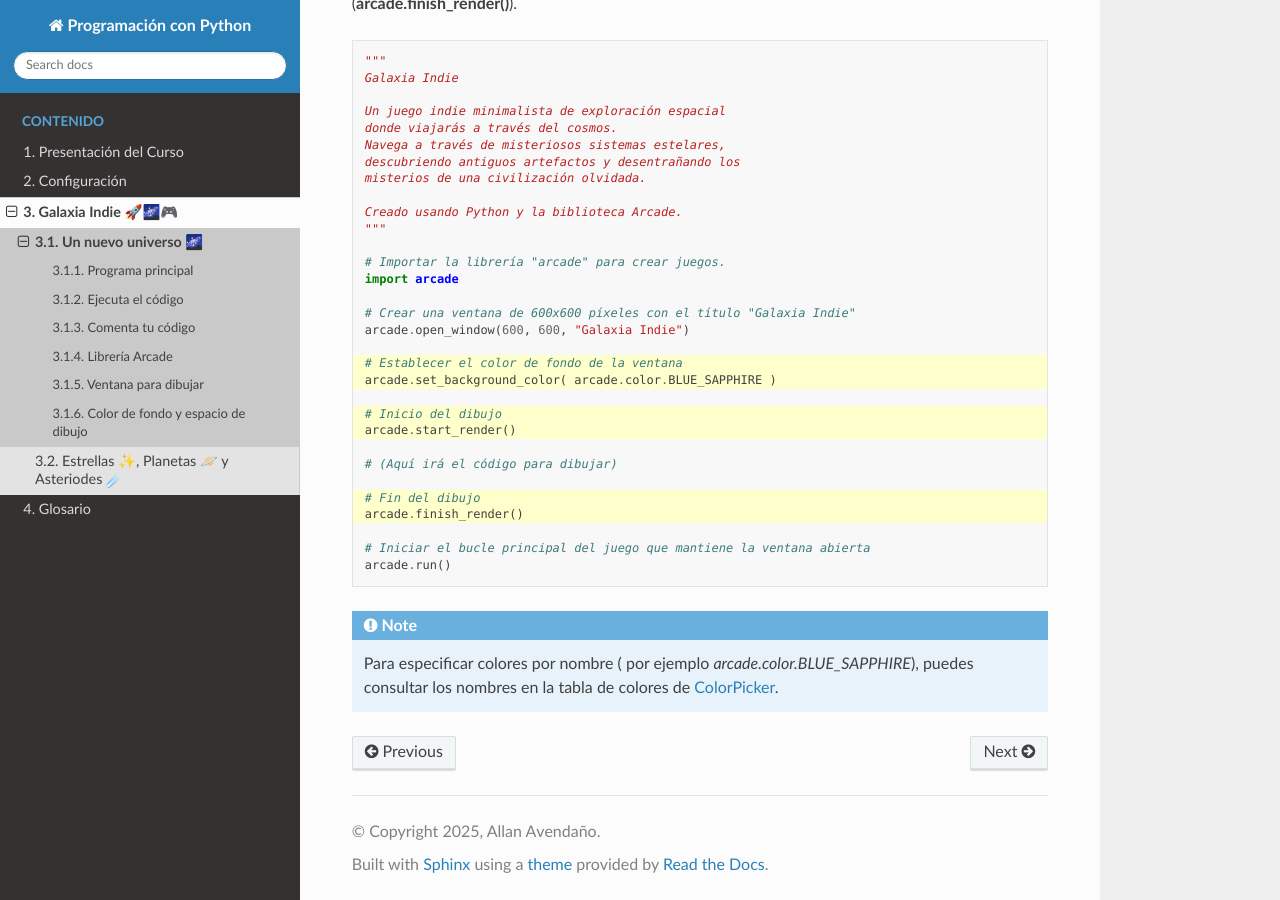
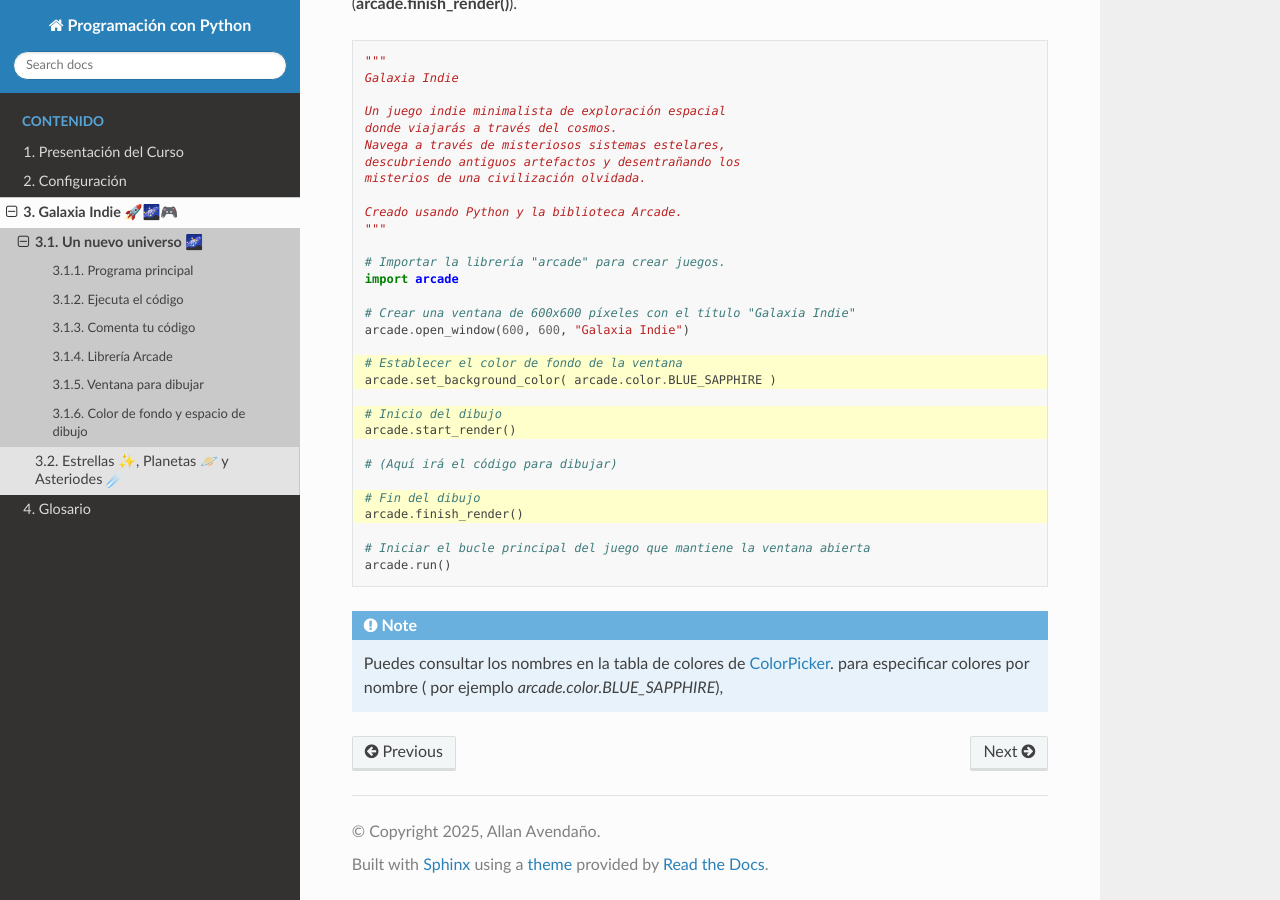
Before and after one commit to aavendan/programacion-python, a Sphinx documentation site: the page built from docs/source/sesiones/sesion01.rst, in a window 1280 px wide and 900 px high, scrolled down 2836 px. Built offline with Sphinx 7.4.7 and the Read the Docs theme 3.1.0, drawn with Linux system fonts in a browser that asks for light colours.

Commit message:
reformat

```diff
--- a/docs/source/sesiones/sesion01.rst
+++ b/docs/source/sesiones/sesion01.rst
@@ -203,7 +203,8 @@ cuándo terminas de dibujar (**arcade.finish_render()**).
 
 .. note::
 
-    Para especificar colores por nombre ( por
-    ejemplo `arcade.color.BLUE_SAPPHIRE`), puedes
-    consultar los nombres en la tabla de colores de
+    Puedes consultar los nombres en la
+    tabla de colores de
     `ColorPicker <https://www.webfx.com/web-design/color-picker/color-chart/>`_.
+    para especificar colores por nombre ( por
+    ejemplo `arcade.color.BLUE_SAPPHIRE`),
```
